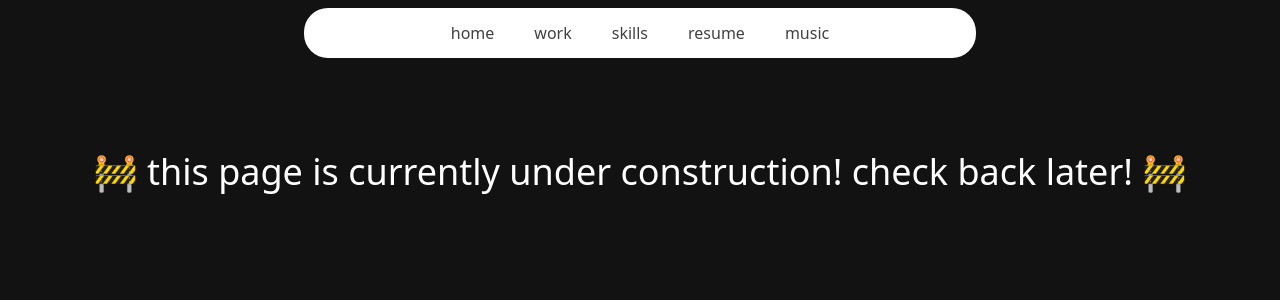
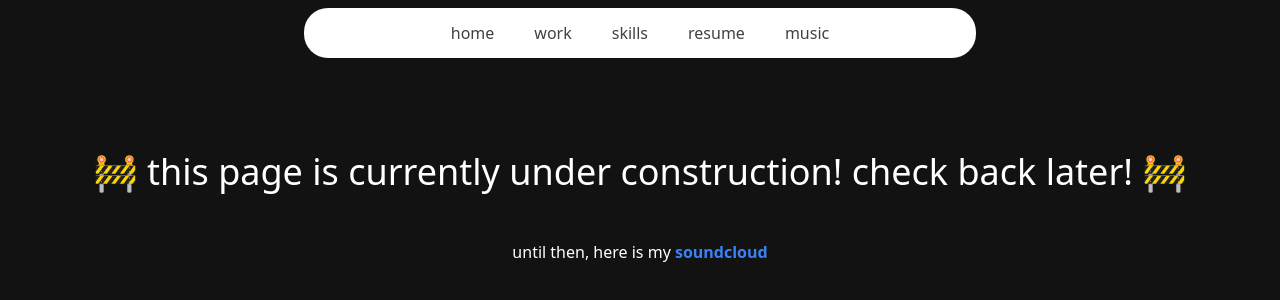
Before and after one commit to abhishekaddagatla/portfolio, a Next.js app: page /music in a window 1280 px wide. Shown: the top 300 px of the page. Built offline with nearby package versions, Linux system fonts and the light colour scheme.

Commit message:
added soundcloud link to music page

```diff
--- a/components/Music.tsx
+++ b/components/Music.tsx
@@ -2,10 +2,11 @@ import React from "react";
 
 const Music = () => {
   return (
-    <div className="h-full w-full flex justify-center">
+    <div className="h-full w-full flex flex-col items-center">
       <h1 className="mt-28 text-4xl">
         🚧 this page is currently under construction! check back later! 🚧
       </h1>
+      <p className="mt-12">until then, here is my <a className=" text-blue-500 font-bold" target="_blank" href="https://soundcloud.com/explct69">soundcloud</a></p>
     </div>
   );
 };
```
